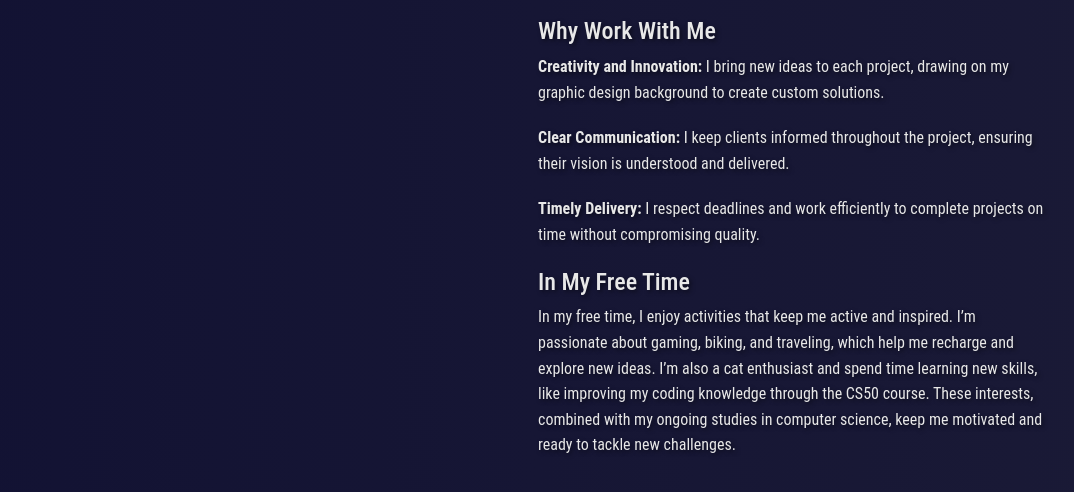
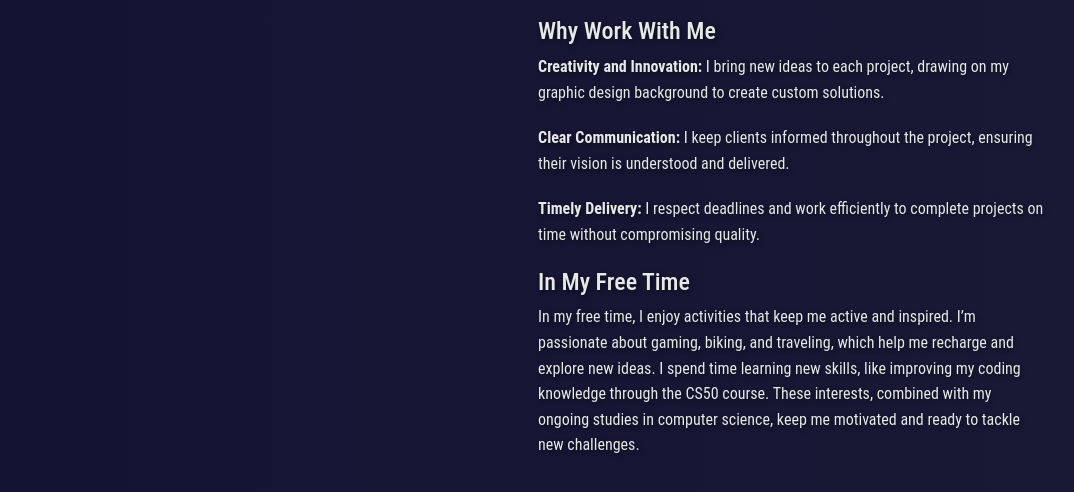
Before and after one commit to Andrej-Anastasovski/Andrej-Anastasovski.github.io, a plain HTML site: page index.html in a window 1280 px wide. Shown: the part 741-1233 px from the top of the page, without its empty margins (102-1176 px from the left). Drawn offline with nearby package versions, Linux system fonts and the light colour scheme.

Commit message:
Update index.html

```diff
--- a/index.html
+++ b/index.html
@@ -46,7 +46,7 @@
 
 
                 <h2>In My Free Time</h2>
-                <p>In my free time, I enjoy activities that keep me active and inspired. I’m passionate about gaming, biking, and traveling, which help me recharge and explore new ideas. I’m also a cat enthusiast and spend time learning new skills, like improving my coding knowledge through the CS50 course. These interests, combined with my ongoing studies in computer science, keep me motivated and ready to tackle new challenges.</p>
+                <p>In my free time, I enjoy activities that keep me active and inspired. I’m passionate about gaming, biking, and traveling, which help me recharge and explore new ideas. I spend time learning new skills, like improving my coding knowledge through the CS50 course. These interests, combined with my ongoing studies in computer science, keep me motivated and ready to tackle new challenges.</p>
             </div>
         </div>
     </div>
```
